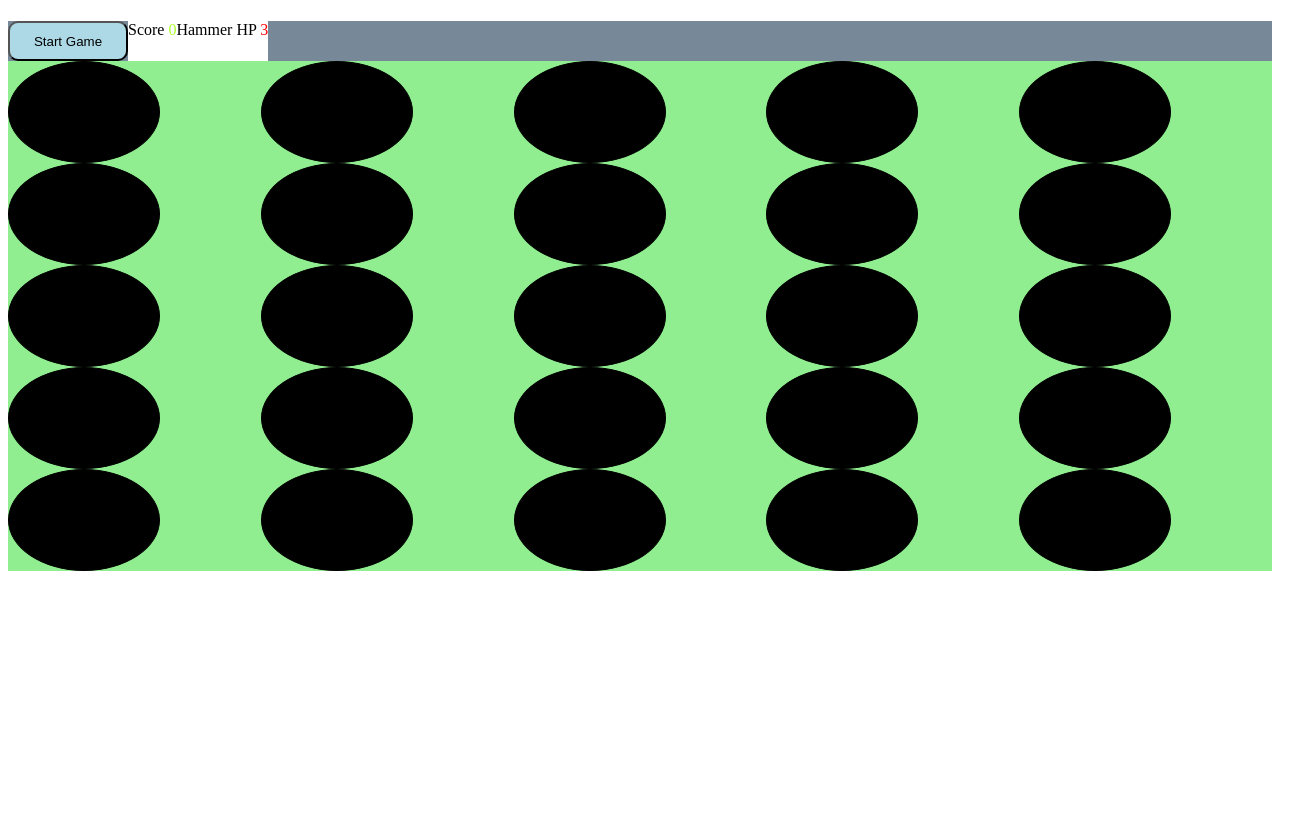
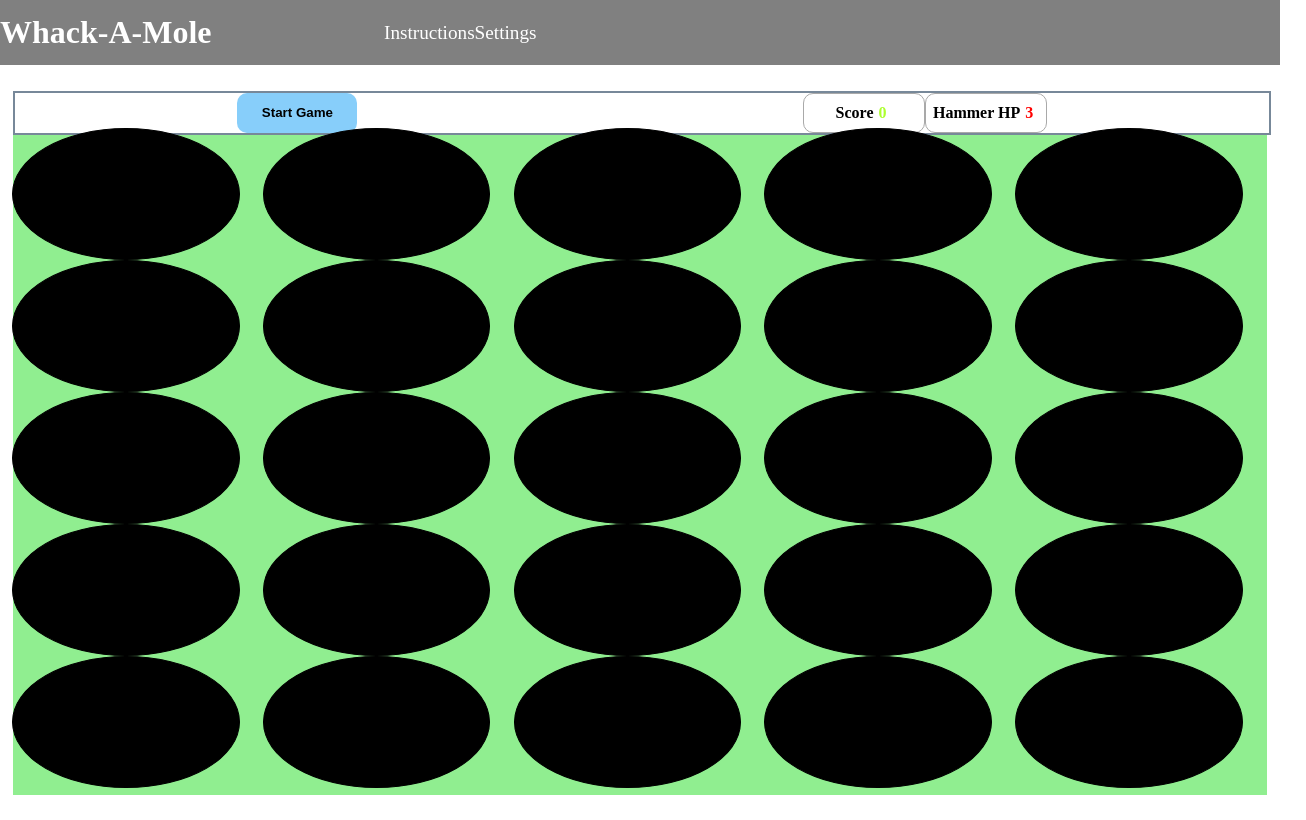
Before and after one commit to mparker-landt/Milestone_Project_2, a website: page index.html in a window 1280 px wide. Shown: the whole page, 1306 px wide, since content can reach past the window. Drawn offline with Linux system fonts and the light colour scheme.

Commit message:
Readme changes. Base site displaying header and game grid

```diff
--- a/assets/css/style.css
+++ b/assets/css/style.css
@@ -1,57 +1,143 @@
+/* @import url('https://fonts.googleapis.com/css2?family=Montserrat&display=swap'); */
+
+* {
+    margin: 0;
+    padding: 0;
+    border: 0;
+}
+
+header {
+    position: sticky;
+    top: 0;
+    width: 100%;
+    background-color: grey;
+
+    height: 65px;
+
+    display: flex;
+    flex-direction: row;
+    align-items: center;
+    justify-content: space-around;
+
+    color: white;
+}
+
+h1 {
+    font-size: xx-large;
+    width: 30%;
+}
+
+nav {
+    height: 100%;
+    width: 70%;
+
+    display: flex;
+    flex-direction: row;
+    align-items: center;
+
+    font-size: larger;
+}
+
+nav ul {
+    display: inherit;
+    list-style-type: none;
+}
 
 #game-environment {
-    background-color: grey;
+    padding: 2% 1%;
+    height: 100%;
+    width: 100%;
+
+    background-color: white;
+
+    display: flex;
+    flex-direction: column;
 }
 
 #game-area {
+    /* padding: 2%; */
+    height: 100%;
+    width: 98%;
+
     background-color: lightgreen;
 
-    /* position: absolute;
-    bottom: 0;
-    left: 0;
-    right: 0;
-    top: 80%; */
-
-    height: 100%;
-    width: 100%;
-
-    display: grid;
-    grid-template-columns: auto auto auto auto auto;
+    display: inline-grid;
+    /* grid-template-columns: repeat(5, 15%);
+    grid-template-rows: repeat(5, 15%); */
+    grid-template-columns: repeat(5, 18%);
+    grid-template-rows: repeat(5, 18%);
+    gap: 2%;
+    align-items: center;
+    justify-items: center;
 }
 
 #game-controls {
-    background-color: lightslategray;
+    width: 98%;
+
+    border: 2px solid lightslategray;
     display: flex;
+    flex-direction: row;
+    justify-content: space-around;
 }
 
 button {
-    background-color: lightblue;
+    background-color: lightskyblue;
     border-radius: 10px;
     height: 40px;
+    width: 120px;
+
+    font-weight: bold;
+}
+
+#scoreboard {
+    display: flex;
+    flex-direction: row;
+}
+
+#scoreboard > div {
     width: 120px;
 }
 
 #game-score {
+    display: inherit;
+    justify-content: center;
+    align-items: center;
+
     background-color: white;
-}
+    border: 1px solid darkgrey;
+    border-radius: 10px;
 
-#hammer-hp {
-    background-color: white;
+    font-weight: bold;
 }
 
 .icon-green {
     color: greenyellow;
+    padding: 0 5px;
+    font-weight: bolder;
+}
+
+#hammer-hp {
+    display: inherit;
+    justify-content: center;
+    align-items: center;
+
+    background-color: white;
+    border: 1px solid darkgrey;
+    border-radius: 10px;
+
+    font-weight: bold;
 }
 
 .icon-red {
     color: red;
+    padding: 0 5px;
+    font-weight: bolder;
 }
 
 .circle {
-    height: 100px;
-    width: 150px;
+    height: 130px;
+    width: 100%;
     border: solid 1px black;
     background-color: black;
     border-radius: 50%;
-    display: inline-block;
 }
--- a/index.html
+++ b/index.html
@@ -1,26 +1,42 @@
 <!DOCTYPE html>
 <html lang="en">
-
     <head>
+        <!-- Meta data -->
         <meta charset="UTF-8">
         <meta name="viewport" content="width=device-width, initial-scale=1.0">
+        <meta name="description" content="Code Institute Milestone Project 2. Whack-A-Mole Interactive Frontend Game">
+        <meta name="keywords" content="Whack-A-Mole, Game, Milestone Project 2">
+        <meta name="author" content="Marcus Parker">
 
         <!-- font awesome and google fonts -->
-    <link rel="stylesheet" href="https://use.fontawesome.com/releases/v5.7.2/css/all.css"
-        integrity="sha384-fnmOCqbTlWIlj8LyTjo7mOUStjsKC4pOpQbqyi7RrhN7udi9RwhKkMHpvLbHG9Sr" crossorigin="anonymous">
+        <link rel="stylesheet" href="https://use.fontawesome.com/releases/v5.7.2/css/all.css" integrity="sha384-fnmOCqbTlWIlj8LyTjo7mOUStjsKC4pOpQbqyi7RrhN7udi9RwhKkMHpvLbHG9Sr" crossorigin="anonymous">
         <link href="https://fonts.googleapis.com/css?family=Raleway%7CRighteous" rel="stylesheet">
 
         <link rel="stylesheet" href="assets/css/style.css">
         <!-- <link rel='shortcut icon' type='image/x-icon' href='favicon.ico' /> -->
+
+        <!-- Title for the website -->
         <title>Whack-A-Mole</title>
     </head>
 
     <body>
-    <h1></h1>
+        <!-- Header for the website. Displays the website title and settings -->
+        <header>
+            <h1>Whack-A-Mole</h1>
+            <nav>
+                <ul>
+                    <li>Instructions</li>
+                    <li>Settings</li>
+                </ul>
+            </nav>
+        </header>
 
+        <!-- Websites game environment that takes up rest of the webpage.-->
+        <!-- Displays the area for the game to be played in as well as a button to start the game and games scores -->
         <div id="game-environment">
             <div id="game-controls">
                 <button>Start Game</button>
+                <div id="scoreboard">
                     <div class="game-display" id="game-score">
                         Score
                         <span class="icon-green">0</span>
@@ -30,6 +46,7 @@
                         <span class="icon-red">3</span>
                     </div>
                 </div>
+            </div>
 
             <div id="game-area">
                 <span class="circle"></span>
@@ -37,25 +54,21 @@
                 <span class="circle"></span>
                 <span class="circle"></span>
                 <span class="circle"></span>
-
                 <span class="circle"></span>
                 <span class="circle"></span>
                 <span class="circle"></span>
                 <span class="circle"></span>
                 <span class="circle"></span>
-
                 <span class="circle"></span>
                 <span class="circle"></span>
                 <span class="circle"></span>
                 <span class="circle"></span>
                 <span class="circle"></span>
-
                 <span class="circle"></span>
                 <span class="circle"></span>
                 <span class="circle"></span>
                 <span class="circle"></span>
                 <span class="circle"></span>
-
                 <span class="circle"></span>
                 <span class="circle"></span>
                 <span class="circle"></span>
@@ -66,5 +79,4 @@
 
         <script src="scripts/script.js"></script>
     </body>
-
 </html>
```
Also changed, not shown: README.md. Lines whose indentation alone changed are shown as unchanged.
